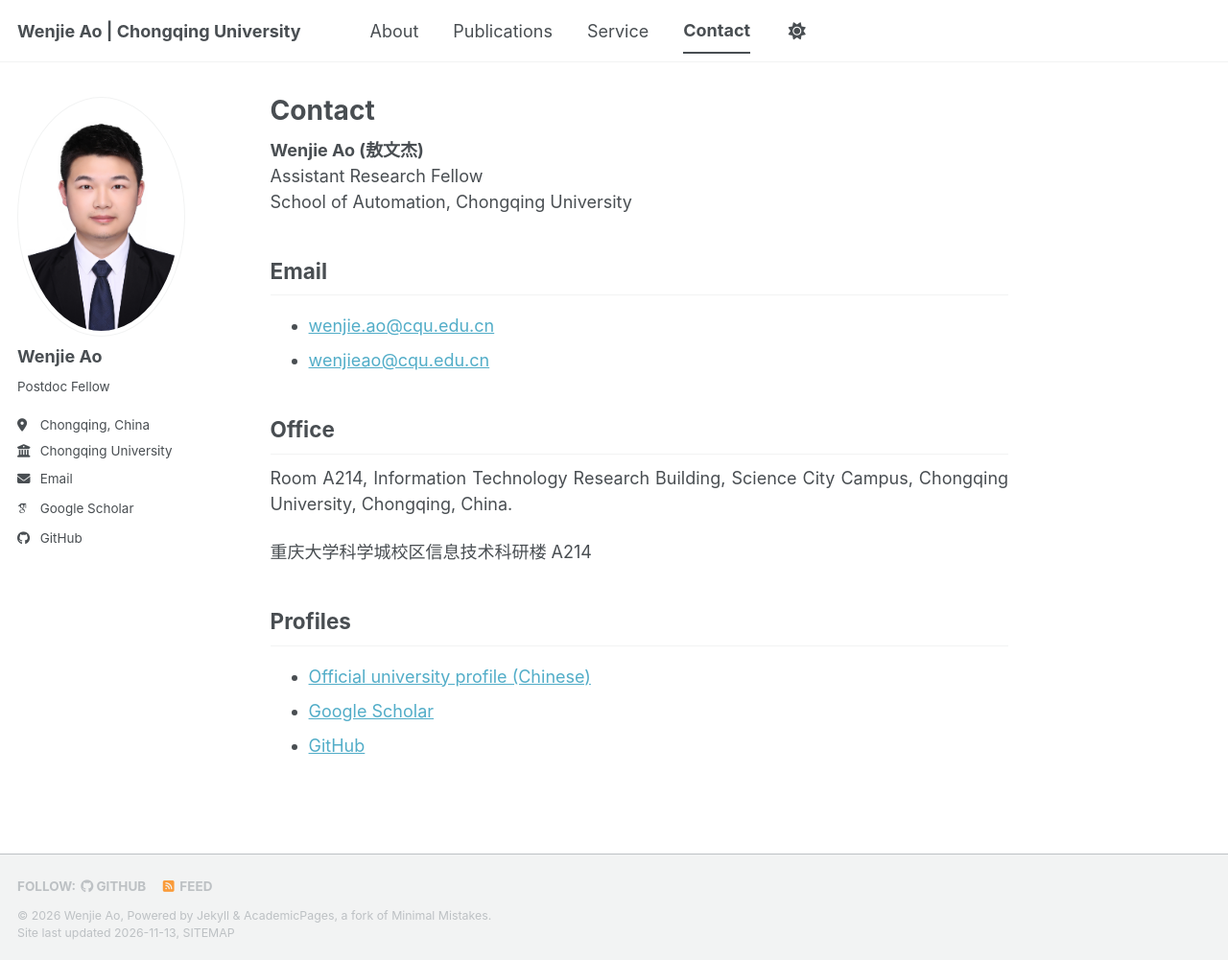
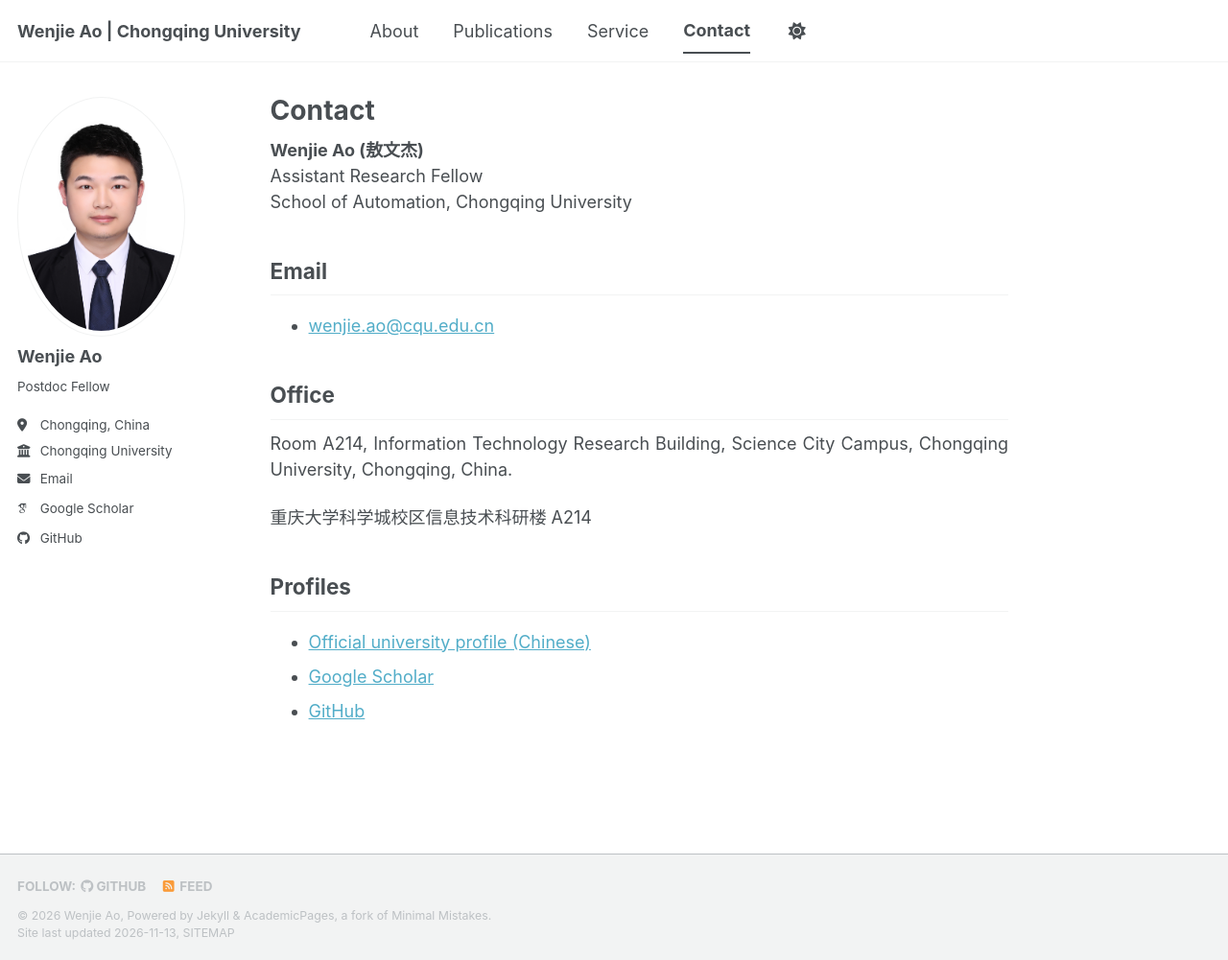
Before and after one commit to aowenjie-cyber/aowenjie-cyber.github.io, a Jekyll site: the page built from _pages/contact.md, in a window 1280 px wide and 1001 px high. Shown: the whole window at 96% size. Built offline with Jekyll 4.4.1, drawn with Linux system fonts in a browser that asks for light colours; some web fonts are replaced; a script bundle is joined from its source files by our own code; library files that are not in the unit come from our copies.

Commit message:
更新了学术服务

```diff
--- a/_pages/contact.md
+++ b/_pages/contact.md
@@ -12,7 +12,6 @@ School of Automation, Chongqing University
 ## Email
 
 - [wenjie.ao@cqu.edu.cn](mailto:wenjie.ao@cqu.edu.cn)
-- [wenjieao@cqu.edu.cn](mailto:wenjieao@cqu.edu.cn)
 
 ## Office
 
```
Also changed, not shown: _pages/service.md (+7 -0 lines).
